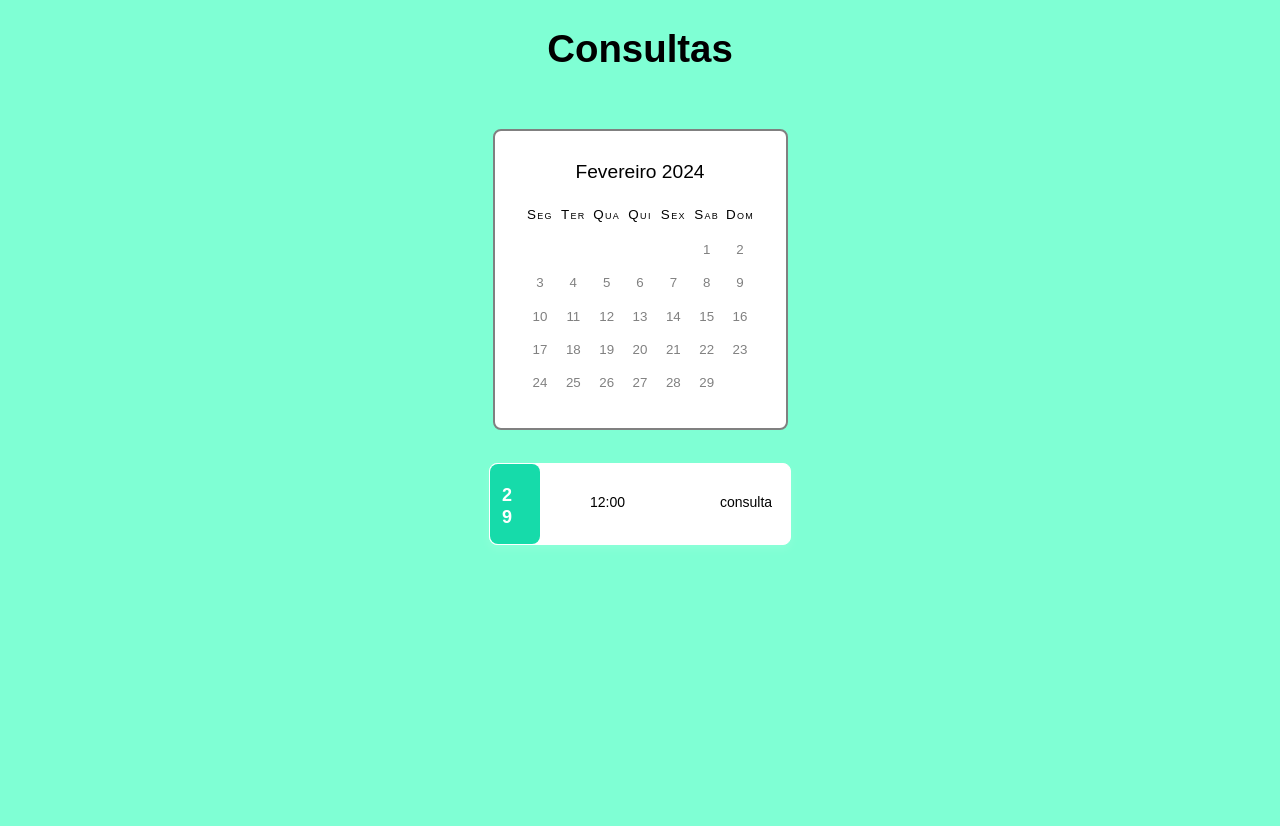
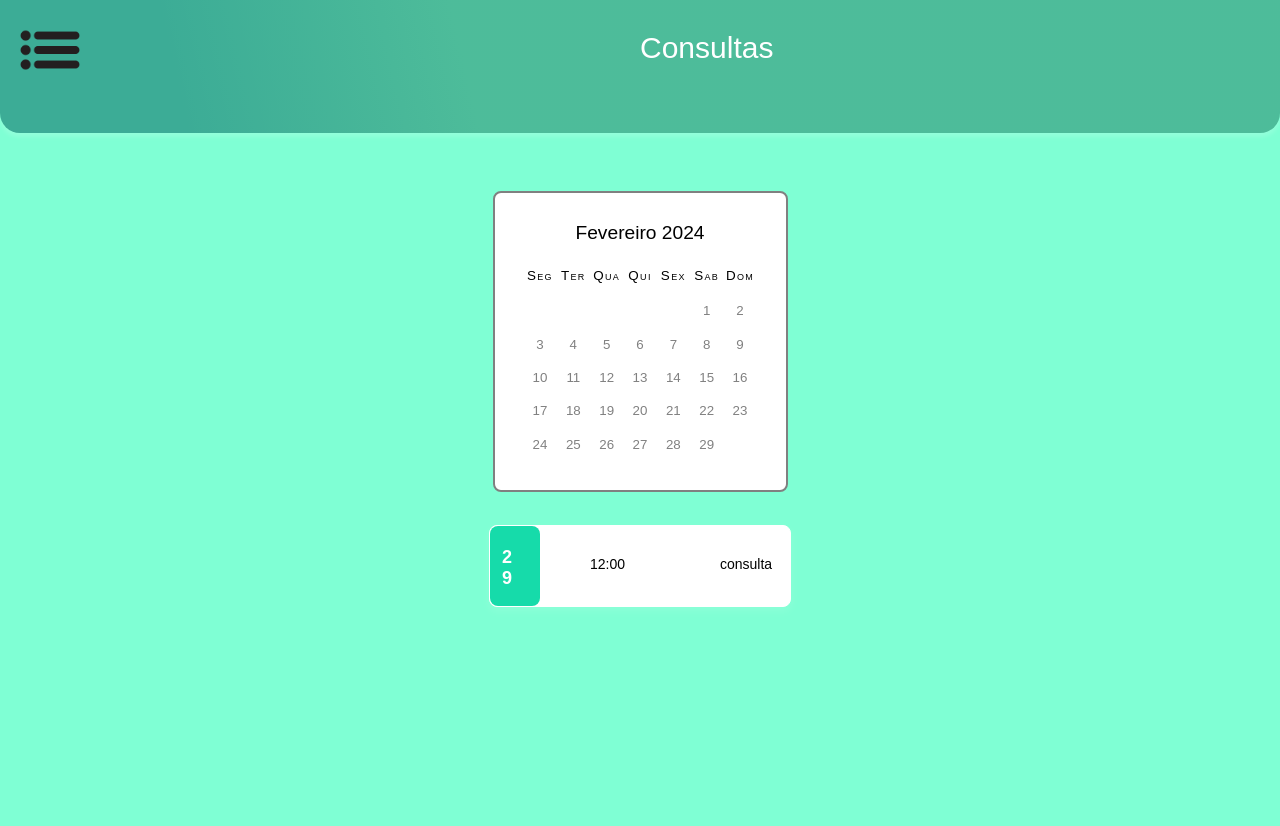
Before and after one commit to Allyson1998/trabalho, a Django app: page /consulta/ in a window 1280 px wide. After the commit the page ends 607 px from the top, so only its background shows below. Run offline with Django 4.2, Linux system fonts and the light colour scheme.

Commit message:
Add files via upload

```diff
--- a/eb_app/static/css/consulta.css
+++ b/eb_app/static/css/consulta.css
@@ -3,7 +3,6 @@
   margin: 0;
   background-attachment: fixed;
   font-family: sans-serif;
-  text-align: center;
    min-height: 100vh;
 
 }
@@ -13,6 +12,34 @@ html {
   line-height: 1.2;
   font-weight: 300;
   color: black;
+}
+
+header {
+  width: 100%;
+  height: 133px;
+  flex-shrink: 0;
+  border-radius: 0px 0px 20px 20px;
+  background: linear-gradient(257deg, rgba(146, 252, 170, 0.20) 63.32%, rgba(102, 209, 168, 0.00) 85.79%), #3CAC96;
+  box-shadow: 0px 4px 4px 0px rgba(255, 255, 255, 0.15);
+
+}
+
+h1 {
+  position: absolute;
+  top: 18x;
+  left: 50%;
+  color: #FFF;
+  font-family: sans-serif;
+  font-size: 30px;
+  font-style: normal;
+  font-weight: 400;
+  line-height: 55px; /* 183.333% */
+}
+
+.menu_btn_div img {
+  width: 100px;
+  height: 10x;
+  position:absolute;
 }
 
 body {
--- a/eb_app/templates/consulta.html
+++ b/eb_app/templates/consulta.html
@@ -16,9 +16,17 @@
 </head>
 <body>
 
-  <div>
-    <h1>Consultas</h1>
-</div>
+  <header>
+
+
+    <div class="menu_btn_div">
+      <img src="{% static 'imgs/icone_header.png' %}">
+    </div>
+    <div>
+      <h1>Consultas</h1>
+    </div>
+
+</header>
 <main>
     <div class="calendar">
       <div class="month-indicator">
```
